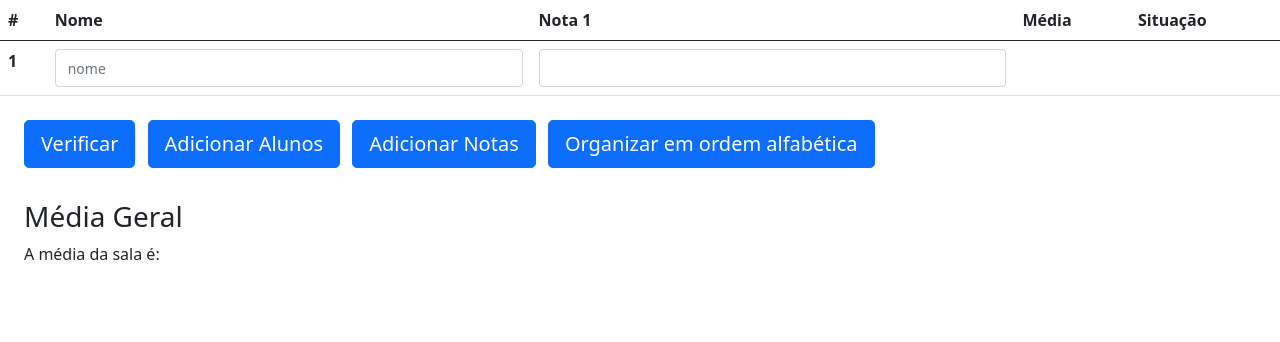
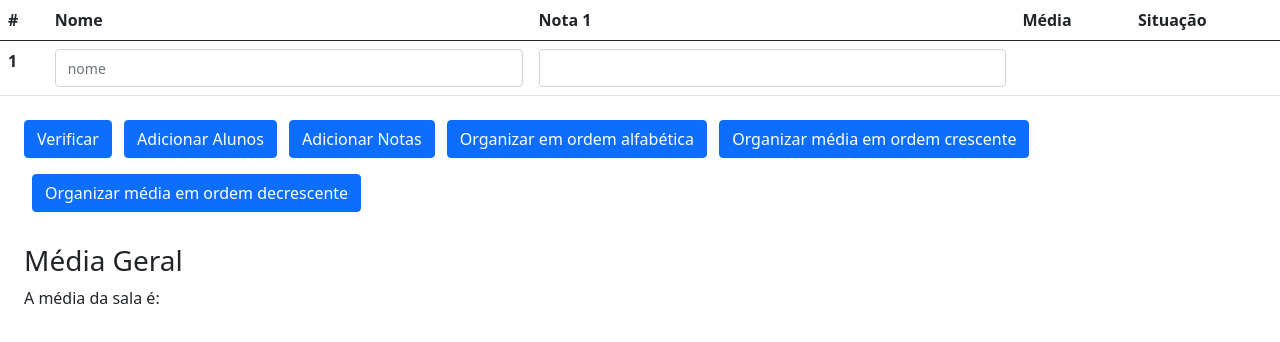
Before and after one commit to henriquepablo/tabela_Alunos, a plain HTML site: page index.html in a window 1280 px wide. Drawn offline with nearby package versions, Linux system fonts and the light colour scheme.

Commit message:
Add files via upload

```diff
--- a/index.html
+++ b/index.html
@@ -31,15 +31,18 @@
       </table>
 
       <div class="ms-4">
-              <button type="button" class="btnV btn btn-primary btn-lg my-2" >Verificar</button>
+              <button type="button" class="btnV btn btn-primary" >Verificar</button>
 
-              <button type="button" class="btnA btn btn-primary btn-lg ms-2">Adicionar Alunos</button>
+              <button type="button" class="btnA btn btn-primary ms-2">Adicionar Alunos</button>
 
-              <button type="button" class="btnN btn btn-primary btn-lg ms-2">Adicionar Notas</button>
+              <button type="button" class="btnN btn btn-primary ms-2 my-2">Adicionar Notas</button>
 
-              <button type="button" class="btnO btn btn-primary btn-lg ms-2">Organizar em ordem alfabética</button>
+              <button type="button" class="btnO btn btn-primary ms-2 my-2">Organizar em ordem alfabética</button>
+
+              <button type="button" class="btnOMediaC btn btn-primary ms-2">Organizar média em ordem crescente</button>
+
+              <button type="button" class="btnOMediaD btn btn-primary ms-2 my-2">Organizar média em ordem decrescente</button>
       </div>
-
 
       <div class="my-4 ms-4">
         <h3>Média Geral</h3>
@@ -54,6 +57,8 @@
       <script src="./js/tabela.js"></script>
       <script type="module" src="./js/calculo.js"></script>
       <script type="module" src="./js/ordemAlfabetica.js"></script>
+      <script type="module" src="./js/mediaCrescente.js"></script>
+      <script type="module" src="./js/mediaDecrescente.js"></script>
 
 </body>
 </html>
```
